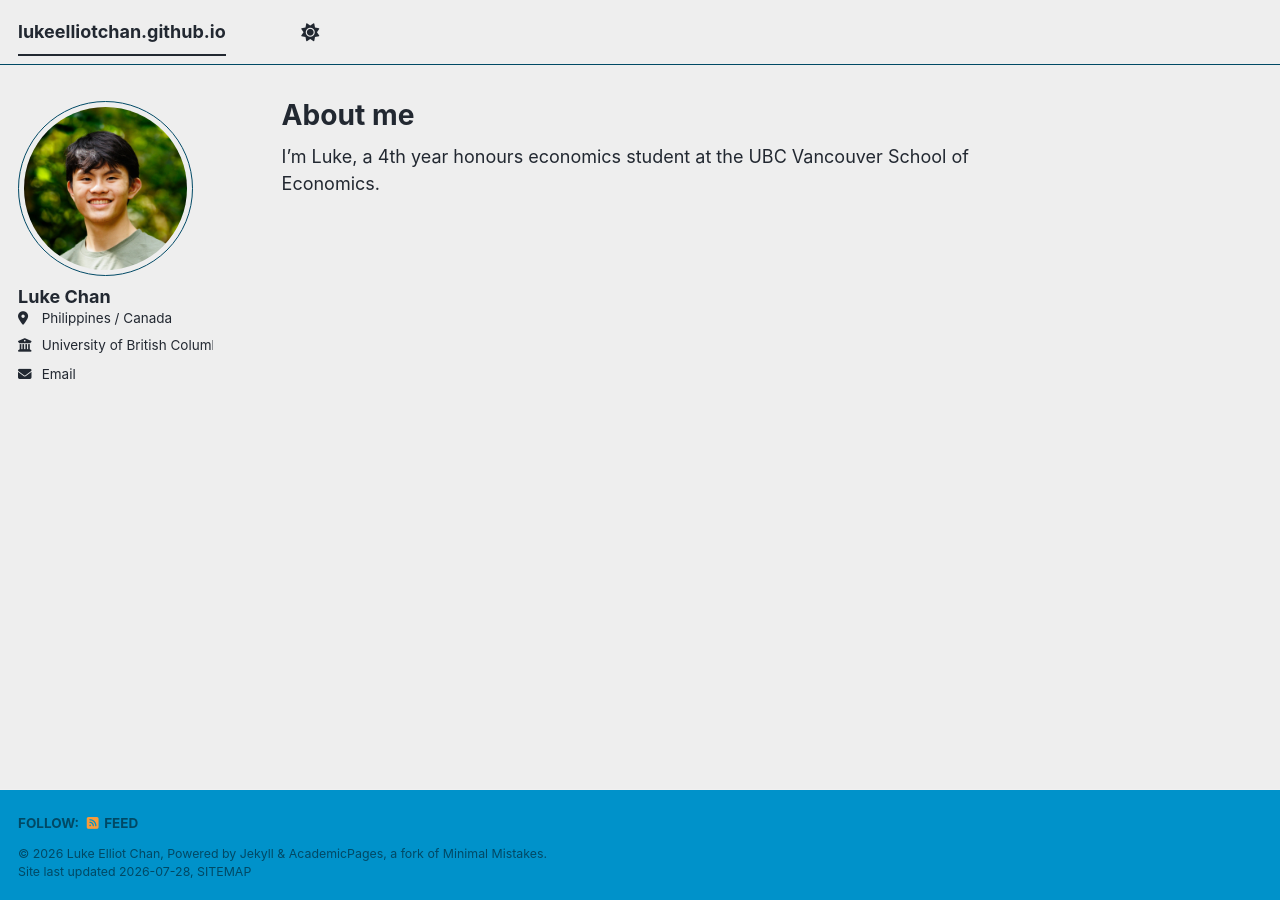
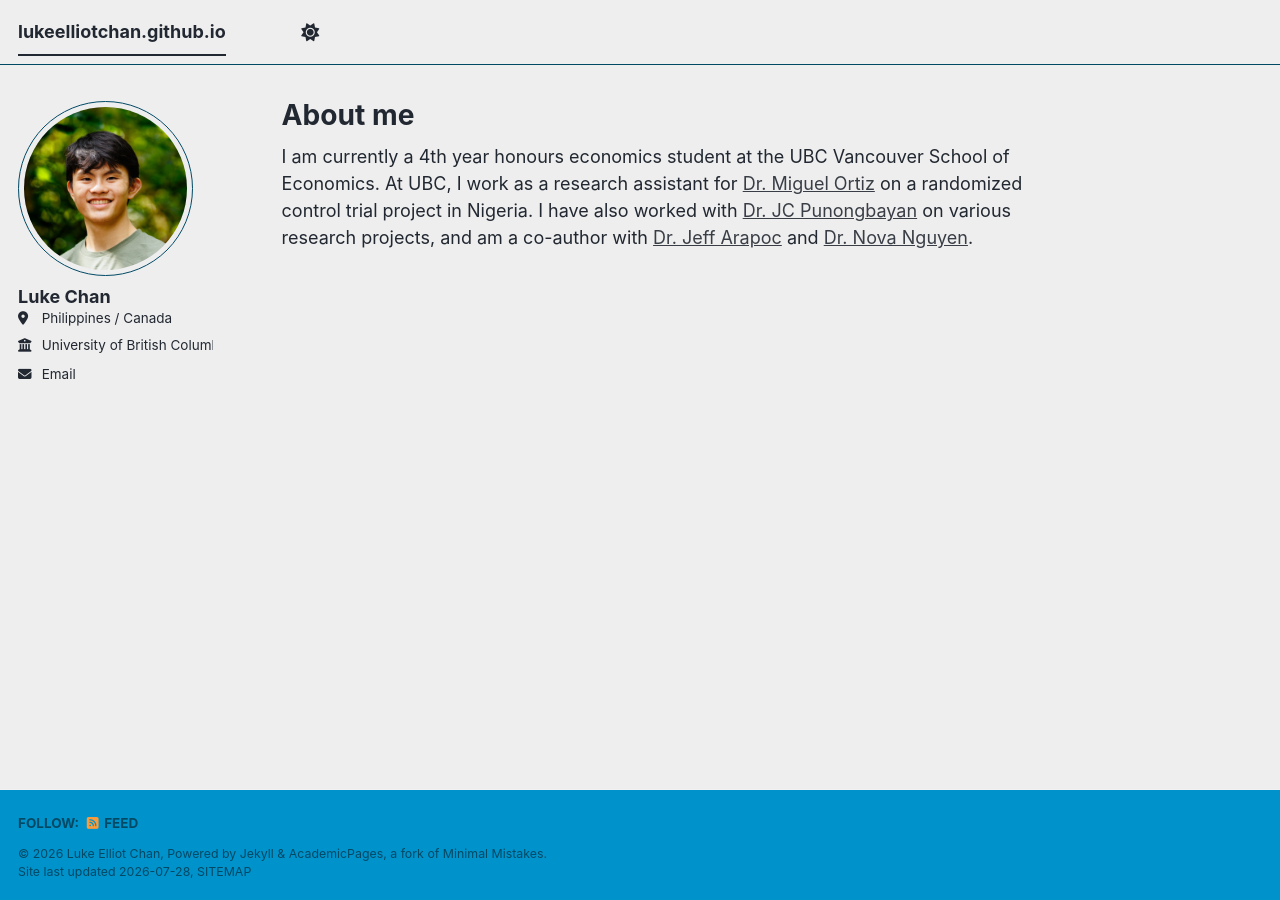
Before and after one commit to lukeelliotchan/lukeelliotchan.github.io, a Jekyll site: the page built from _pages/about.md, in a window 1280 px wide. Built offline with Jekyll 4.4.1, drawn with Linux system fonts in a browser that asks for light colours; a style sheet for code colours, icons or effects is not loaded.

Commit message:
Update about.md
added links and more text

```diff
--- a/_pages/about.md
+++ b/_pages/about.md
@@ -6,4 +6,4 @@ redirect_from:
   - /about/
   - /about.html
 ---
-I'm Luke, a 4th year honours economics student at the UBC Vancouver School of Economics.
+I am currently a 4th year honours economics student at the UBC Vancouver School of Economics. At UBC, I work as a research assistant for [Dr. Miguel Ortiz](https://miguelortizp.github.io/) on a randomized control trial project in Nigeria. I have also worked with [Dr. JC Punongbayan](https://jcpunongbayan.com/) on various research projects, and am a co-author with [Dr. Jeff Arapoc](https://cem.uplb.edu.ph/personnel/arapoc-jefferson-a/) and [Dr. Nova Nguyen](https://cem.uplb.edu.ph/personnel/nguyen-ma-nova/).
```
